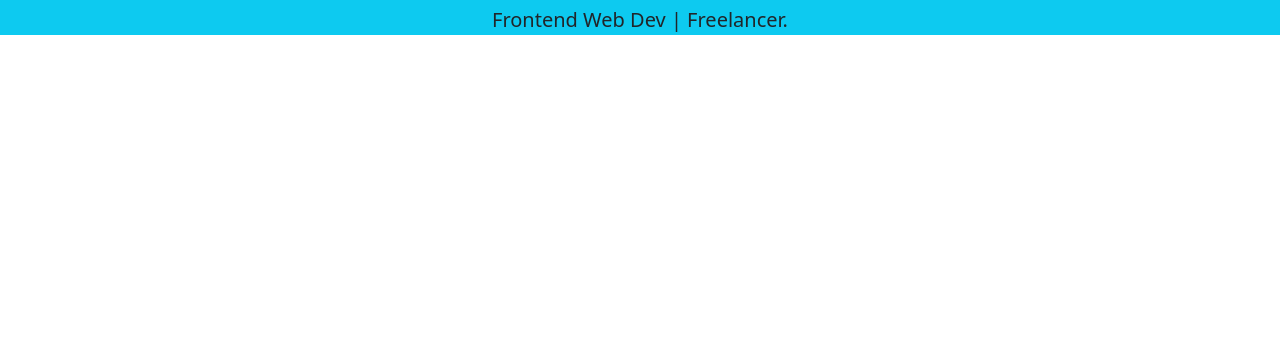
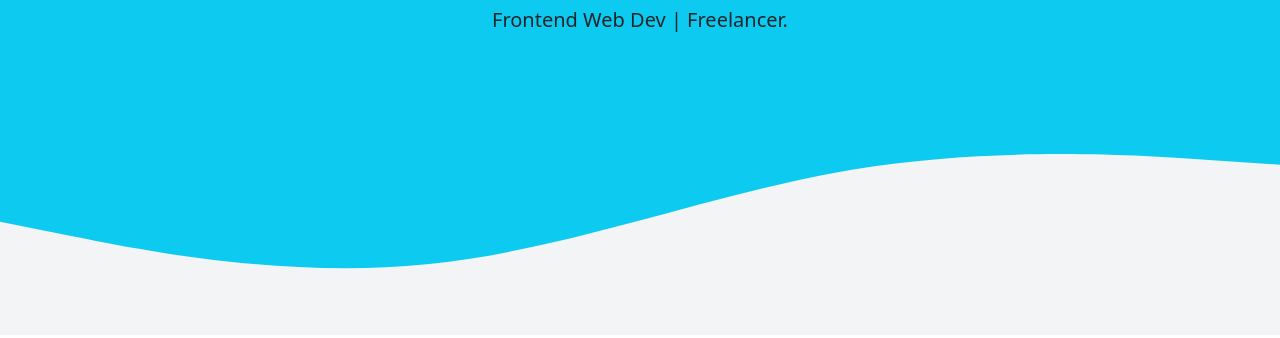
Before and after one commit to Roby98-dev/wp-unpas-bootstrap-5, a plain HTML site: page index.html in a window 1280 px wide. Shown: the part 327-665 px from the top of the page. Drawn offline with nearby package versions, Linux system fonts and the light colour scheme.

Commit message:
Uppdate waves

```diff
--- a/index.html
+++ b/index.html
@@ -47,6 +47,11 @@
     <img class="img-fluid rounded-circle img-thumbnail" width="200px" src="https://i.ibb.co/tZdVMQb/profile.jpg">
     <h1 class="display-4">Roby Adi Putra</h1>
     <p class="lead">Frontend Web Dev | Freelancer.</p>
+    <svg xmlns="http://www.w3.org/2000/svg" viewBox="0 0 1440 320">
+      <path fill="#f3f4f5" fill-opacity="1"
+        d="M0,192L80,208C160,224,320,256,480,240C640,224,800,160,960,133.3C1120,107,1280,117,1360,122.7L1440,128L1440,320L1360,320C1280,320,1120,320,960,320C800,320,640,320,480,320C320,320,160,320,80,320L0,320Z">
+      </path>
+    </svg>
   </section>
 
 
```
